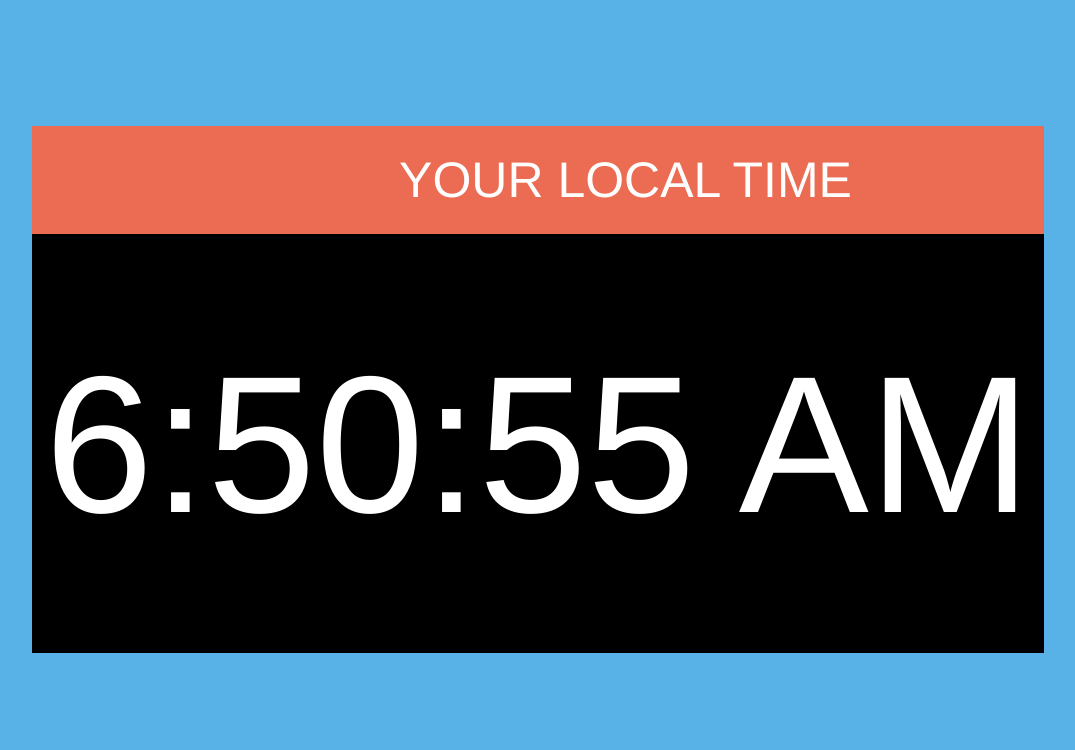
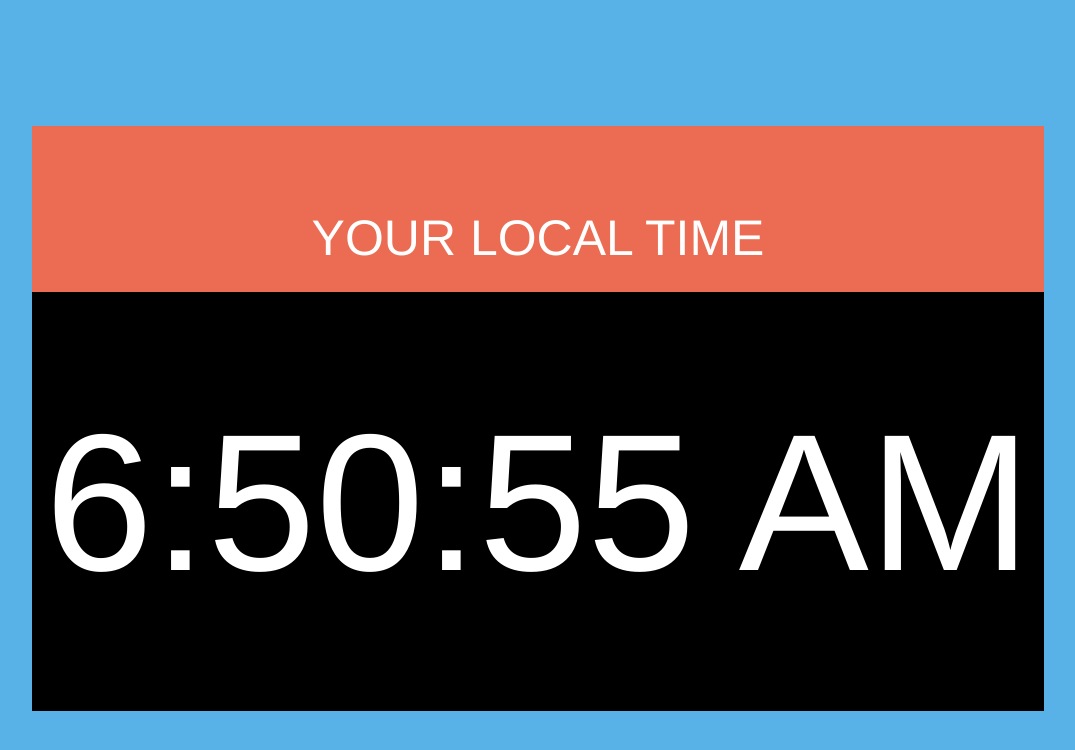
Before and after one commit to evo777/digital-clock, a plain HTML site: page index.html in a window 1280 px wide. Shown: the whole page, without its empty margins (102-1177 px from the left). Drawn offline with Linux system fonts and the light colour scheme.

Commit message:
Centered the banner

```diff
--- a/index.html
+++ b/index.html
@@ -12,7 +12,7 @@
   </head>
   <body>
     <div id="banner">
-      <span>Your local time</span>
+      <span><center>Your local time</center></span>
     </div>
     <div id="time"></div>
     <script src="time.js"></script>
```
